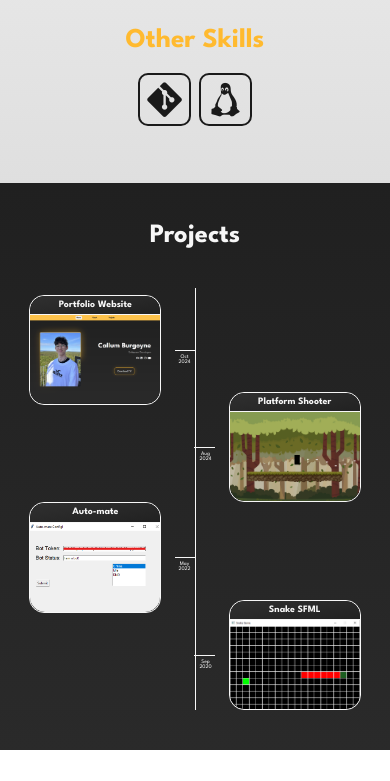
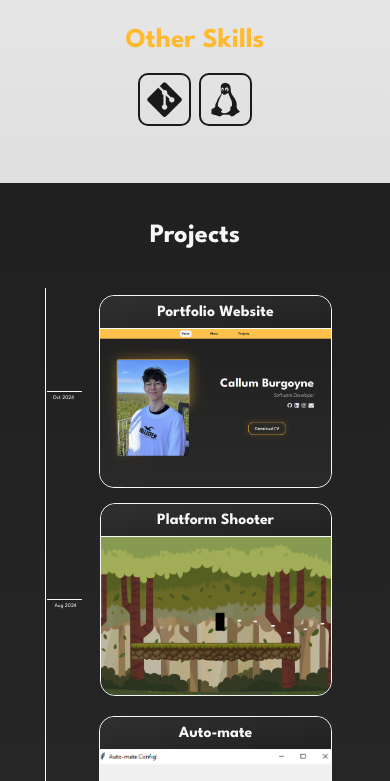
Before and after one commit to CallumB04/old-portfolio, a plain HTML site: page index.html in a window 390 px wide. Shown: the part 1219-2000 px from the top of the page. Before the commit the page ends 1969 px from the top, so only its background shows below. Drawn offline with nearby package versions, Linux system fonts and the light colour scheme.

Commit message:
fix: improve mobile styling for projects section

```diff
--- a/css/phone-styles.css
+++ b/css/phone-styles.css
@@ -44,20 +44,29 @@
     .about-section .language-skill {
         font-size: 9vw;
     }
-
     .projects-section .projects-split {
-        width: 45%;
+        row-gap: calc(70vw * 5/6);
     }
-    .projects-section .left::after {
+    .projects-section #timeline-divider {
+        display: none;
+    }
+    .projects-section #timeline-divider-mobile {
+        display: block;
+        width: 1px;
+        background-color: var(--text-color1);
+    }
+    .projects-section .project {
+        width: 200%;
+        margin-left: 20px;
+    }
+    .projects-section .right {
+        position: relative;
+        right: 128.5%;
+    }
+    .projects-section .left::after, .projects-section .right::after {
         width: 14%;
         font-size: 1.4vw;
-        right: calc(-25.5% - 2px);
-        padding-top: 3px;
-    }
-    .projects-section .right::after {
-        width: 14%;
-        font-size: 1.4vw;
-        left: calc(-25.5% - 2px);
+        left: calc(-8vw - 22px);
         padding-top: 3px;
     }
     .projects-section #project-portfolioWebsite::after {
@@ -72,4 +81,12 @@
     .projects-section #project-snakeSFML::after {
         content: "Sep 2020";
     }
+    .projects-section #projects-split-right {
+        padding-top: calc(66vw * 5/6);
+        position: relative;
+    }
+    .projects-section .project-header {
+        padding-top: 2.5vw;
+        font-size: calc(3.5vw + 2px);
+    }
 }
--- a/css/styles.css
+++ b/css/styles.css
@@ -335,6 +335,10 @@ body {
     background-color: var(--text-color1);
 }
 
+.projects-section #timeline-divider-mobile {
+    display: none;
+}
+
 .projects-section .project {
     border: 1px solid var(--text-color1);
     border-radius: 15px;
--- a/index.html
+++ b/index.html
@@ -90,6 +90,8 @@
         <h2 class="start-faded-out">Projects</h2>
 
         <div id="projects-timeline">
+            <div id="timeline-divider-mobile"></div>
+
             <div class="projects-split" id="projects-split-left">
                 <div id="project-portfolioWebsite" class="project left start-faded-out">
                     <h3 class="project-header">Portfolio Website</h3>
```
